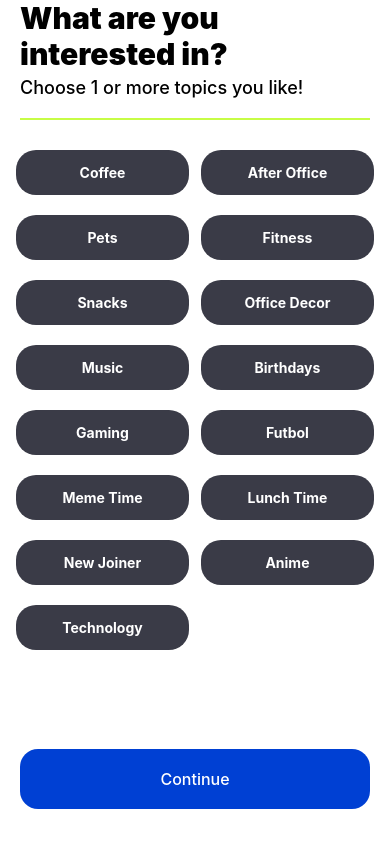
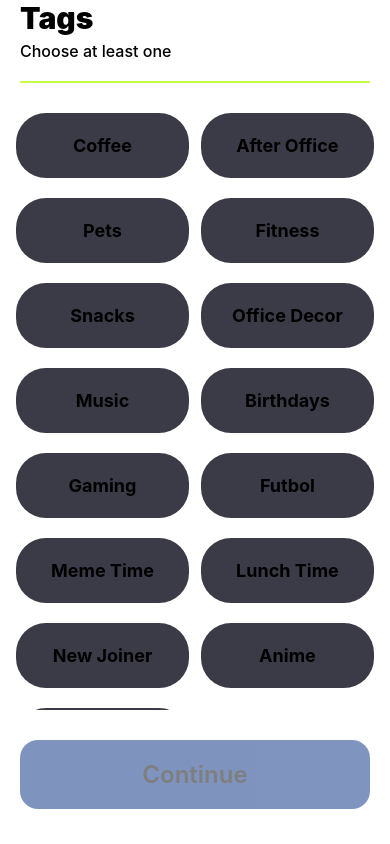
Before and after one commit to mauricioarroyoas/snapsApp, a React Native app: screen / in a window 390 px wide. Built offline with nearby package versions, Linux system fonts and the light colour scheme.

Commit message:
feat: added topic screen

```diff
--- a/App.tsx
+++ b/App.tsx
@@ -8,13 +8,163 @@ import {
   View,
 } from 'react-native';
 import { SafeAreaProvider, SafeAreaView } from 'react-native-safe-area-context';
-import TopicBubble from './scr/components/TopicBubble';
+import TopicBubble from './src/components/TopicBubble';
+import { getColors } from './src/components/styles/colors';
+import { globalStyles } from './src/components/styles/globalStyles';
+import { useState } from 'react';
+const getStyles = (isDarkMode: boolean) => {
+  const colors = getColors(isDarkMode);
 
-type Topic = {
+  return StyleSheet.create({
+    topicsScreen: {
+      flex: 1,
+      display: 'flex',
+      flexDirection: 'column',
+      gap: 20,
+      backgroundColor: colors.background,
+    },
+    titleContainer: {
+      display: 'flex',
+      flexDirection: 'column',
+      alignItems: 'flex-start',
+      justifyContent: 'center',
+      paddingHorizontal: 20,
+      gap: 5,
+    },
+    text: {
+      color: colors.text,
+    },
+    contentContainer: {
+      flex: 1,
+      padding: 10,
+    },
+    topicsList: {
+      display: 'flex',
+      flexDirection: 'column',
+      alignItems: 'stretch',
+      rowGap: 20,
+    },
+    topicItemWrapper: {
+      width: '48%',
+      marginHorizontal: '1%',
+      paddingHorizontal: 2,
+    },
+    bubbleWidth: {
+      width: '100%',
+    },
+    buttonContainer: {
+      display: 'flex',
+      flexDirection: 'row',
+      alignItems: 'center',
+      paddingBottom: 35,
+      paddingHorizontal: 20,
+    },
+    buttonPrimary: {
+      backgroundColor: colors.primary,
+    },
+    buttonPrimaryPressed: {
+      backgroundColor: colors.primaryPressed,
+    },
+    buttonPrimaryDisabled: {
+      backgroundColor: colors.primaryDisabled,
+      opacity: 0.5,
+    },
+  });
+};
+
+const App = () => {
+  const isDarkMode = useColorScheme() === 'dark';
+  const [selectedTopics, setSelectedTopics] = useState<Topic[]>([]);
+  const styles = getStyles(isDarkMode);
+
+  const handleOnPressTopicBubble = (topicId: number) => {
+    const topic = topics.find(t => t.id === topicId)!;
+    const alreadyAdded = selectedTopics.some(t => t.id === topic.id);
+
+    let newTopics: Topic[] = [];
+    if (alreadyAdded) {
+      newTopics = selectedTopics.filter(t => t.id !== topicId);
+      setSelectedTopics(newTopics);
+    } else {
+      newTopics = [...selectedTopics, topic];
+      setSelectedTopics(newTopics);
+    }
+  };
+
+  return (
+    <SafeAreaProvider>
+      <SafeAreaView edges={['top']} style={styles.topicsScreen}>
+        <StatusBar barStyle={isDarkMode ? 'light-content' : 'dark-content'} />
+
+        <View style={styles.titleContainer}>
+          <Text
+            style={[
+              globalStyles.textExtraLarge,
+              globalStyles.textExtraBold,
+              styles.text,
+            ]}
+          >
+            Tags
+          </Text>
+          <Text
+            style={[
+              globalStyles.textSmall,
+              globalStyles.textMediumBold,
+              styles.text,
+            ]}
+          >
+            Choose at least one
+          </Text>
+        </View>
+        <View style={globalStyles.separator} />
+        <View style={styles.contentContainer}>
+          <FlatList
+            data={topics}
+            numColumns={2}
+            contentContainerStyle={styles.topicsList}
+            keyExtractor={item => item.id.toString()}
+            renderItem={({ item }) => (
+              <View key={item.id} style={styles.topicItemWrapper}>
+                <TopicBubble
+                  topic={item}
+                  containerStyle={styles.bubbleWidth}
+                  onPress={() => handleOnPressTopicBubble(item.id)}
+                />
+              </View>
+            )}
+          />
+        </View>
+        <View style={styles.buttonContainer}>
+          <Pressable
+            disabled={selectedTopics.length === 0}
+            style={({ pressed }) => [
+              globalStyles.button,
+              styles.buttonPrimary,
+              pressed && styles.buttonPrimaryPressed,
+              selectedTopics.length === 0 && styles.buttonPrimaryDisabled,
+            ]}
+          >
+            <Text
+              style={[
+                globalStyles.textLarge,
+                globalStyles.textSemiBold,
+                styles.text,
+              ]}
+            >
+              Continue
+            </Text>
+          </Pressable>
+        </View>
+      </SafeAreaView>
+    </SafeAreaProvider>
+  );
+};
+export default App;
+
+export type Topic = {
   id: number;
   name: string;
 };
-
 const topics: Topic[] = [
   { id: 1, name: 'Coffee' },
   { id: 2, name: 'After Office' },
@@ -32,136 +182,3 @@ const topics: Topic[] = [
   { id: 14, name: 'Anime' },
   { id: 15, name: 'Technology' },
 ];
-
-const getStyles = (isDarkMode: boolean) =>
-  StyleSheet.create({
-    topicsScreen: {
-      flex: 1,
-      display: 'flex',
-      flexDirection: 'column',
-      gap: 20,
-      backgroundColor: isDarkMode ? '#020513' : 'white',
-    },
-
-
-    titleContainer: {
-      display: 'flex',
-      flexDirection: 'column',
-      alignItems: 'flex-start',
-      justifyContent: 'center',
-      paddingHorizontal: 20,
-      gap: 5,
-      // backgroundColor: 'red',
-    },
-    separator: {
-      height: 2,
-      backgroundColor: '#C7FD46',
-      marginHorizontal: 20,
-    },
-    contentContainer: {
-      flex: 1,
-      padding: 10,
-      // backgroundColor: 'coral',
-    },
-    topicsList: {
-      display: 'flex',
-      flexDirection: 'column',
-      alignItems: 'stretch',
-      rowGap: 20,
-      // backgroundColor: 'blue',
-    },
-    topicItemWrapper: {
-      width: '48%',
-      marginHorizontal: '1%',
-      paddingHorizontal: 2,
-    },
-    bubbleWidth: {
-      width: '100%',
-    },
-    buttonContainer: {
-      display: 'flex',
-      flexDirection: 'row',
-      alignItems: 'center',
-      paddingBottom: 35,
-      paddingHorizontal: 20,
-      // backgroundColor: 'lightblue',
-    },
-
-    textLarge: {
-      fontSize: 30,
-    },
-    titleText: {
-      fontSize: 18,
-      fontWeight: '600',
-      color: isDarkMode ? '#FFFFFF' : 'black',
-    },
-    textExtraBold: {
-      fontWeight: '900',
-    },
-    textMediumBold: {
-      fontWeight: '500',
-    },
-    button: {
-      width: '100%',
-      paddingVertical: 20,
-      paddingHorizontal: 20,
-      borderRadius: 18,
-    },
-    buttonText: {
-      color: '#ffffff',
-      fontSize: 16,
-      fontWeight: '500',
-      textAlign: 'center',
-    },
-
-    primaryColor: {
-      backgroundColor: '#0040D3',
-    }
-  });
-
-const App = () => {
-  const isDarkMode = useColorScheme() === 'dark';
-  const styles = getStyles(isDarkMode);
-
-  return (
-    <SafeAreaProvider>
-      <SafeAreaView edges={['top']} style={styles.topicsScreen}>
-        <StatusBar barStyle={isDarkMode ? 'light-content' : 'dark-content'} />
-
-        <View style={styles.titleContainer}>
-          <Text style={[styles.titleText, styles.textLarge, styles.textExtraBold]}>What are you interested in?</Text>
-          <Text style={[styles.titleText, styles.textMediumBold]}>
-            Choose 1 or more topics you like!
-          </Text>
-        </View>
-
-        <View style={styles.separator} />
-
-        <View style={styles.contentContainer}>
-          <FlatList
-            data={topics}
-            keyExtractor={item => item.id.toString()}
-            numColumns={2}
-            contentContainerStyle={styles.topicsList}
-            renderItem={({ item }) => (
-              <View style={styles.topicItemWrapper}>
-                <TopicBubble
-                  topicName={item.name}
-                  containerStyle={styles.bubbleWidth}
-                />
-              </View>
-            )}
-          />
-        </View>
-
-        <View style={styles.buttonContainer}>
-          <Pressable style={[styles.button, styles.primaryColor]}>
-            <Text style={styles.buttonText}>Continue</Text>
-          </Pressable>
-        </View>
-      </SafeAreaView>
-    </SafeAreaProvider>
-  );
-};
-
-export default App;
--- a/scr/components/TopicBubble.tsx
+++ /dev/null
@@ -1,55 +0,0 @@
-import { useState } from 'react';
-import { Pressable, StyleSheet, Text, ViewStyle } from 'react-native';
-
-const styles = StyleSheet.create({
-  topicBubble: {
-    display: 'flex',
-    flexDirection: 'row',
-    justifyContent: 'center',
-    alignItems: 'center',
-    paddingHorizontal: 10,
-    paddingVertical: 14,
-    backgroundColor: '#3A3B47',
-    borderRadius: 20,
-  },
-  bubbleText: {
-    fontWeight: 'bold',
-    color: 'white',
-  },
-  topicBubblePressed: {
-    backgroundColor: '#0040D3',
-  },
-  bubbleTextPressed: {
-    color: 'white',
-  },
-});
-
-interface TopicBubbleProps {
-  topicName: string;
-  containerStyle?: ViewStyle;
-}
-
-const TopicBubble = ({ topicName, containerStyle }: TopicBubbleProps) => {
-  const [isSelected, setIsSelected] = useState(false);
-
-  const handlePress = () => {
-    setIsSelected(!isSelected);
-  };
-
-  return (
-    <Pressable
-      style={[
-        styles.topicBubble,
-        isSelected && styles.topicBubblePressed,
-        containerStyle,
-      ]}
-      onPress={handlePress}
-    >
-      <Text style={[styles.bubbleText, isSelected && styles.bubbleTextPressed]}>
-        {topicName}
-      </Text>
-    </Pressable>
-  );
-};
-
-export default TopicBubble;
--- /dev/null
+++ b/src/components/TopicBubble.tsx
@@ -0,0 +1,68 @@
+import { useState } from 'react';
+import {
+  Pressable,
+  StyleSheet,
+  Text,
+  useColorScheme,
+  ViewStyle,
+} from 'react-native';
+import { getColors } from './styles/colors';
+import { globalStyles } from './styles/globalStyles';
+import { Topic } from '../../App';
+
+const getStyles = (isDarkMode: boolean) => {
+  const colors = getColors(isDarkMode);
+
+  return StyleSheet.create({
+    topicBubble: {
+      display: 'flex',
+      flexDirection: 'row',
+      justifyContent: 'center',
+      alignItems: 'center',
+      paddingHorizontal: 10,
+      paddingVertical: 22,
+      backgroundColor: '#3A3B47',
+      borderRadius: 30,
+    },
+    topicBubbleActive: {
+      backgroundColor: colors.primary,
+    },
+    text: {
+      color: colors.text,
+    },
+  });
+};
+
+interface TopicBubbleProps {
+  topic: Topic;
+  containerStyle?: ViewStyle;
+  onPress?: (topicId: number) => void;
+}
+const TopicBubble = ({ topic, containerStyle, onPress }: TopicBubbleProps) => {
+  const [isSelected, setIsSelected] = useState(false);
+  const isDarkMode = useColorScheme() === 'dark';
+  const styles = getStyles(isDarkMode);
+
+  const handlePress = () => {
+    setIsSelected(!isSelected);
+    onPress?.(topic.id);
+  };
+
+  return (
+    <Pressable
+      style={[
+        styles.topicBubble,
+        isSelected && styles.topicBubbleActive,
+        containerStyle,
+      ]}
+      onPress={handlePress}
+    >
+      <Text
+        style={[styles.text, globalStyles.textMedium, globalStyles.textBold]}
+      >
+        {topic.name}
+      </Text>
+    </Pressable>
+  );
+};
+export default TopicBubble;
--- /dev/null
+++ b/src/components/styles/colors.ts
@@ -0,0 +1,8 @@
+export const getColors = (isDarkMode: boolean = false) => ({
+  text: isDarkMode ? '#FFFFFF' : 'black',
+  background: isDarkMode ? '#020513' : 'white',
+  separator: '#C7FD46',
+  primary: '#0040D3',
+  primaryPressed: '#0035A0',
+  primaryDisabled: '#002B80',
+});
--- /dev/null
+++ b/src/components/styles/globalStyles.ts
@@ -0,0 +1,43 @@
+import { StyleSheet } from 'react-native';
+import { getColors } from './colors';
+
+export const globalStyles = StyleSheet.create({
+  button: {
+    width: '100%',
+    display: 'flex',
+    flexDirection: 'row',
+    justifyContent: 'center',
+    paddingVertical: 20,
+    paddingHorizontal: 20,
+    borderRadius: 18,
+  },
+  separator: {
+    height: 2,
+    backgroundColor: getColors(false).separator,
+    marginHorizontal: 20,
+  },
+  textSmall: {
+    fontSize: 16,
+  },
+  textMedium: {
+    fontSize: 18,
+  },
+  textLarge: {
+    fontSize: 24,
+  },
+  textExtraLarge: {
+    fontSize: 30,
+  },
+  textMediumBold: {
+    fontWeight: '500',
+  },
+  textSemiBold: {
+    fontWeight: '600',
+  },
+  textBold: {
+    fontWeight: '700',
+  },
+  textExtraBold: {
+    fontWeight: '900',
+  },
+});
```
